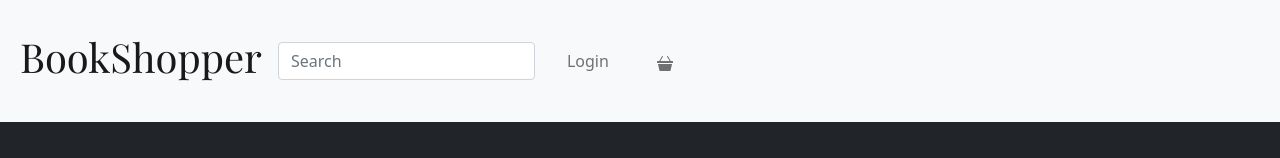
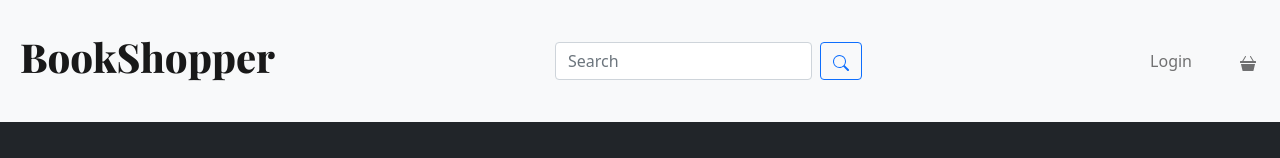
Before and after one commit to 2111-rambleberry/GraceShopperRefactor, a React app: page /books/1 in a window 1280 px wide. Shown: the top 158 px of the page. Built offline with nearby package versions, Linux system fonts and the light colour scheme; no server answers.

Commit message:
nav-bar edits updated

```diff
--- a/client/components/SingleBook.js
+++ b/client/components/SingleBook.js
@@ -32,8 +32,8 @@ const SingleBook = () => {
 
               <Col sm={8}>
                 <div className="card mb-4 border-0">
-                  <h1>{book.title}</h1>
-                  <p>{book.author}</p>
+                  <h1 className="bold">{book.title}</h1>
+                  <h4>{book.author}</h4>
 
                   <Stack direction="horizontal" gap={3}>
                     <div>
--- a/client/components/TopNav.js
+++ b/client/components/TopNav.js
@@ -1,7 +1,7 @@
 import React from "react";
 import { connect } from "react-redux";
 import { logout } from "../store";
-import { BsFillBasket3Fill } from "react-icons/bs";
+import { BsFillBasket3Fill, BsSearch } from "react-icons/bs";
 import {
   Navbar,
   FormControl,
@@ -9,6 +9,7 @@ import {
   Container,
   Nav,
   NavDropdown,
+  Button
 } from "react-bootstrap";
 
 //This Navbar should have the login, Logo, dropdown for admin and cart icon
@@ -17,28 +18,28 @@ const TopNav = ({ handleClick, isLoggedIn, isUserAdmin }) => (
     <Navbar collapseOnSelect expand="lg" bg="light">
       {/* <Container> */}
       <Navbar.Brand href="/homepage" className="logo">
-        <h1>BookShopper</h1>
+        <h1 className="bold">BookShopper</h1>
         {/* <img src = 'logo.png' height = '100px' width = '300px'/> */}
       </Navbar.Brand>
 
       <Navbar.Toggle aria-controls="responsive-navbar-nav" />
       <Navbar.Collapse id="responsive-navbar-nav">
+      <Nav className = "ms-auto">
         <Form className="d-flex">
           <FormControl
-            className = "justify-content-center"
             type="search"
             placeholder="Search"
             className="me-2"
             aria-label="Search"
           />
         </Form>
-
+        <Button variant="outline-primary">
+          <BsSearch />
+        </Button>
+      </Nav>
+      <Nav className="ms-auto">
         {isLoggedIn ? (
-          <div>
-            {/* Put this back in when other formatting thingies are figured out */}
-            {/* <Navbar.Toggle aria-controls="responsive-navbar-nav" /> */}
-            {/* <Navbar.Collapse id="responsive-navbar-nav"> */}
-            <Nav className="me-auto">
+          <>
             <Nav.Link href="/edit">Profile</Nav.Link>
             {/* The navbar will show these links after you log in */}
             <Nav.Link href="#" onClick={handleClick}>
@@ -47,12 +48,9 @@ const TopNav = ({ handleClick, isLoggedIn, isUserAdmin }) => (
             <Nav.Link href="/cart">
               <BsFillBasket3Fill />
             </Nav.Link>
-            </Nav>
             {isUserAdmin && (
-              <div>
-                <Nav className="me-auto">
               <NavDropdown
-                    title="Market Place"
+                title="Admin Portal"
                 id="collasible-nav-dropdown"
               >
                 <NavDropdown.Item href="/stock">Stock</NavDropdown.Item>
@@ -61,21 +59,18 @@ const TopNav = ({ handleClick, isLoggedIn, isUserAdmin }) => (
                   Add Book
                 </NavDropdown.Item>
               </NavDropdown>
-                </Nav>
-              </div>
             )}
-          </div>
+          </>
         ) : (
-          <div>
+          <>
             {/* The navbar will show these links before you log in */}
-            <Nav>
             <Nav.Link href="/login">Login</Nav.Link>
             <Nav.Link href="/cart">
               <BsFillBasket3Fill />
             </Nav.Link>
+          </>
+        )}
       </Nav>
-          </div>
-        )}
       </Navbar.Collapse>
       {/* </Container> */}
     </Navbar>
--- a/public/index.html
+++ b/public/index.html
@@ -6,14 +6,14 @@
     <title>BookShopper</title>
     <link rel="stylesheet" href="/style.css" />
     <link href='https://fonts.googleapis.com/css?family=Montserrat' rel='stylesheet'>
+    <link href="https://fonts.googleapis.com/css2?family=Playfair+Display:wght@800;900&display=swap" rel="stylesheet">
+    <link href='https://fonts.googleapis.com/css?family=Playfair Display' rel='stylesheet'>
     <link
       rel="stylesheet"
       href="https://cdn.jsdelivr.net/npm/bootstrap@5.1.3/dist/css/bootstrap.min.css"
       integrity="sha384-1BmE4kWBq78iYhFldvKuhfTAU6auU8tT94WrHftjDbrCEXSU1oBoqyl2QvZ6jIW3"
       crossorigin="anonymous"
     />
-    <link href="https://fonts.googleapis.com/css2?family=Playfair+Display:wght@800;900&display=swap" rel="stylesheet">
-    <link href='https://fonts.googleapis.com/css?family=Playfair Display' rel='stylesheet'>
     <script defer src="/bundle.js"></script>
   </head>
   <body>
--- a/public/style.css
+++ b/public/style.css
@@ -2,10 +2,14 @@
   font-family: "Montserrat";
 } */
 
+.bold {
+  font-style: normal;
+  font-weight: 800;
+  font-display: swap;
+}
+
 h1 {
   font-family: 'Playfair Display', serif;
-  font-weight: 800;
-  font-style: extra-bold;
 }
 
 h2 {
@@ -13,8 +17,8 @@ h2 {
 }
 
 h3 {
+  font-family: 'Playfair Display', serif;
   font-style: italic;
-  font-family: 'Playfair Display', serif;
 }
 
 
```
Lines whose indentation alone changed are shown as unchanged.
